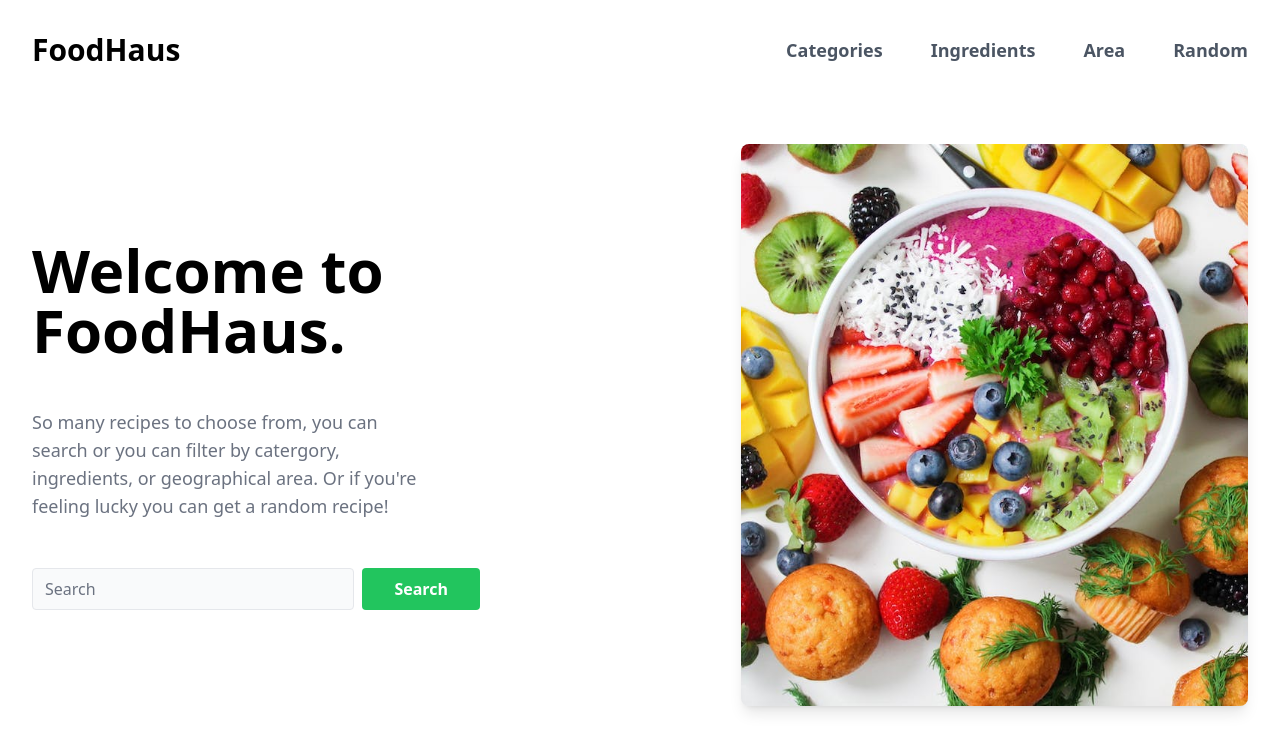
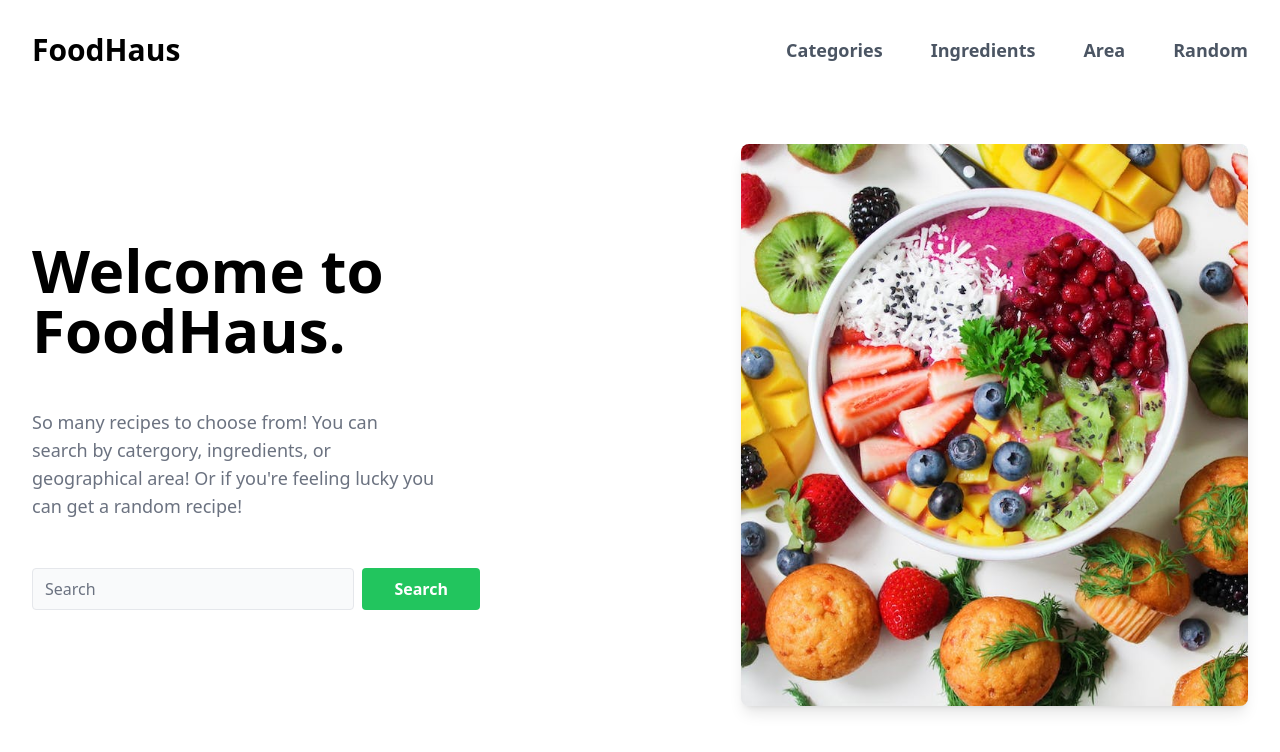
Before and after one commit to grantgariepy/foodhaus, a Next.js app: page / in a window 1280 px wide. Shown: the top 752 px of the page. Built offline with nearby package versions, Linux system fonts and the light colour scheme.

Commit message:
shuffle random recipe button

```diff
--- a/app/categories/page.tsx
+++ b/app/categories/page.tsx
@@ -20,7 +20,6 @@ export default async function Categories() {
           {/* product - start */}
 
           {categories.categories.map((category: any, index: number) => (
-            <>
             <div key={index}>
               {/* <Link href=>
                 </Link> */}
@@ -39,13 +38,10 @@ export default async function Categories() {
                 {/* <Link>
                   </Link> */}
                 <div className='flex items-end gap-2'>
-                    <span className='text-gray-800 lg:text-lg font-bold'>
-                      {category.strCategory}
-                    </span>
+                  <span className='text-gray-800 lg:text-lg font-bold'>{category.strCategory}</span>
                 </div>
               </div>
             </div>
-            </>
           ))}
           {/* product end */}
         </div>
--- a/app/components/Hero.tsx
+++ b/app/components/Hero.tsx
@@ -12,9 +12,8 @@ export default function Hero() {
               Welcome to FoodHaus.
             </h1>
             <p className='lg:w-4/5 text-gray-500 xl:text-lg leading-relaxed mb-8 md:mb-12'>
-              So many recipes to choose from, you can search or you can filter by catergory,
-              ingredients, or geographical area. Or if you're feeling lucky you can get a random
-              recipe!
+              So many recipes to choose from! You can search by catergory, ingredients, or
+              geographical area! Or if you're feeling lucky you can get a random recipe!
             </p>
             <form className='w-full md:max-w-md flex gap-2'>
               <input
--- a/app/globals.css
+++ b/app/globals.css
@@ -8,7 +8,7 @@
 
   left: 0;
   bottom: 0;
-  height: 90vh;
+  height: 100vh;
   width: 0;
   overflow: hidden;
   max-width: 100vw;
--- a/app/head.tsx
+++ b/app/head.tsx
@@ -1,14 +1,14 @@
 export default function Head() {
   return (
     <>
-      <title>Create Next App</title>
+      <title>FoodHaus</title>
       <meta
         content='width=device-width, initial-scale=1'
         name='viewport'
       />
       <meta
         name='description'
-        content='Generated by create next app'
+        content='Full Stack app built with Next.js 13, TypeScript, and TailwindCSS'
       />
       <link
         rel='icon'
--- a/app/random/page.tsx
+++ b/app/random/page.tsx
@@ -9,11 +9,18 @@ export const fetchRandomRecipe = async () => {
 export default async function Random() {
   const randomRecipe = await fetchRandomRecipe();
 
-  // console.log(randomRecipe.meals[0].strMeal);
   return (
     <>
       <div className='bg-white py-6 sm:py-8 lg:py-12'>
         <div className='max-w-screen-xl px-4 md:px-8 mx-auto'>
+          <div className='text-center pb-3 '>
+            <a
+              href='./random'
+              className='inline-block bg-green-500 hover:bg-green-600 active:bg-green-700 focus-visible:ring ring-green-300 text-white text-sm md:text-base font-semibold text-center rounded outline-none transition duration-100 px-8 py-2'
+            >
+              Shuffle&#128256;
+            </a>
+          </div>
           <div className='grid md:grid-cols-2 gap-8 lg:gap-12'>
             <div>
               <div className='h-64 md:h-auto bg-gray-100 overflow-hidden rounded-lg shadow-lg'>
```
Lines whose indentation alone changed are shown as unchanged.
